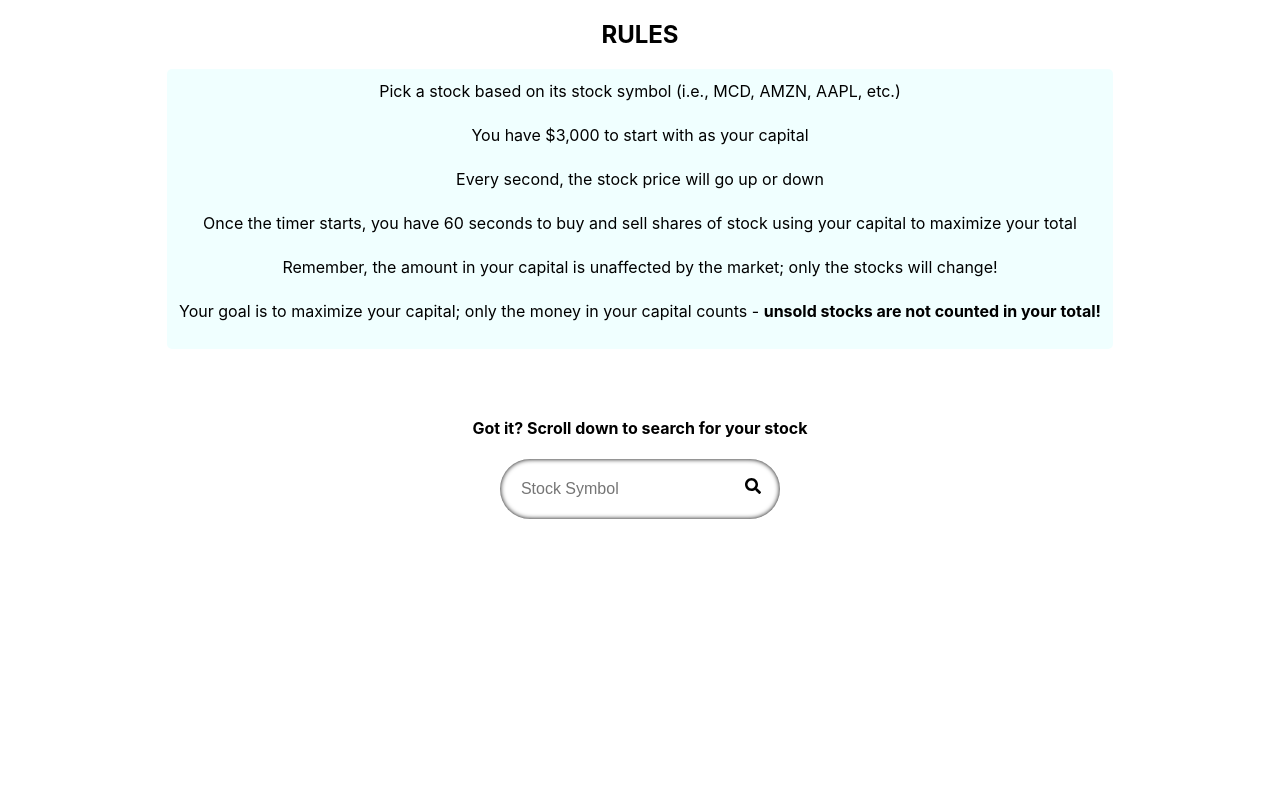
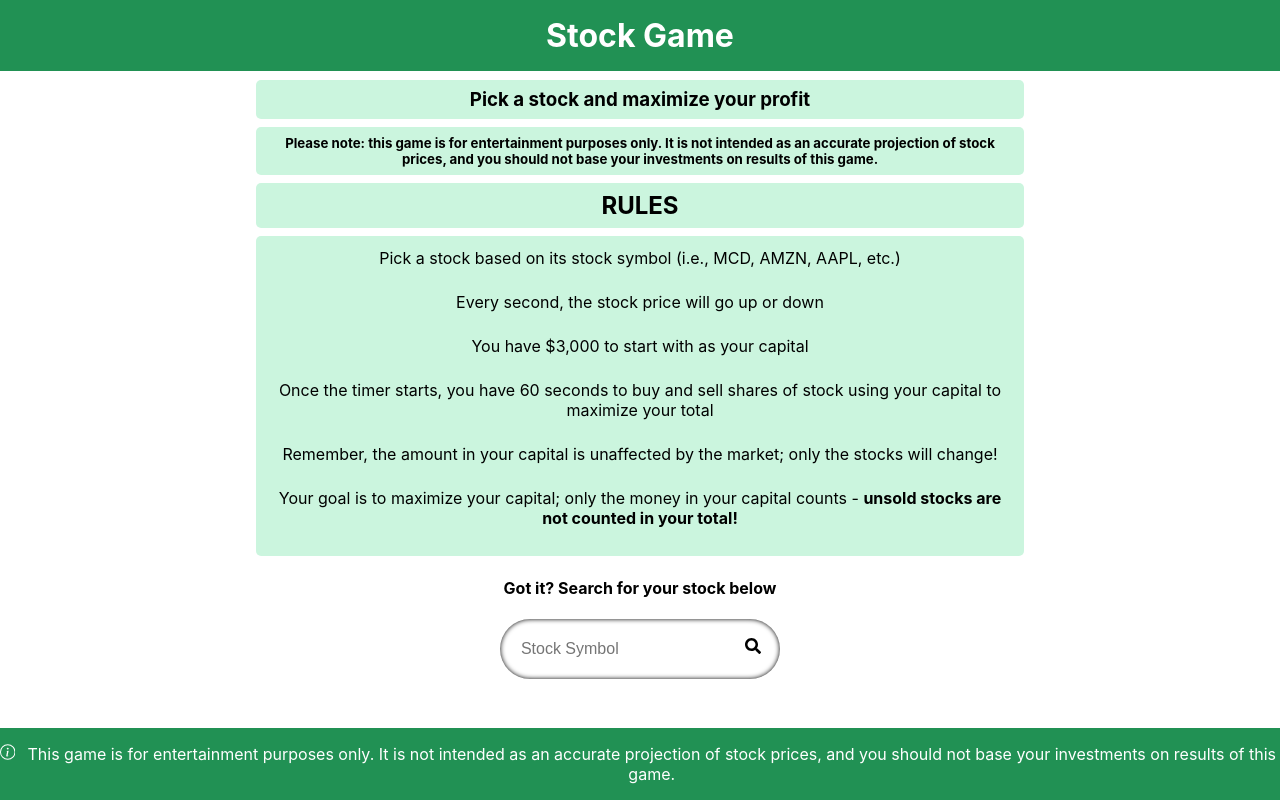
Before and after one commit to SpencePro/React-Stock-Market-Game, a React (Create React App) app: page / in a window 1280 px wide. Built offline with nearby package versions, Linux system fonts and the light colour scheme.

Commit message:
update CSS, add ReadMe

```diff
--- a/src/App.js
+++ b/src/App.js
@@ -3,12 +3,13 @@ import { BrowserRouter as Router, Route, Switch } from 'react-router-dom';
 import { Home } from "./home";
 import { Game } from "./game";
 import { Error } from "./error";
-// import { useGlobalContext } from "./context";
+import { Header, Footer } from "./header-footer";
 
 function App() {
   return (
     <div className="App">
       <Router>
+        <Header />
         <Switch>
           <Route exact path="/">
             <Home />
@@ -20,6 +21,7 @@ function App() {
             <Error />
           </Route>
         </Switch>
+        <Footer />
       </Router>
     </div>
   );
--- a/src/context.js
+++ b/src/context.js
@@ -22,11 +22,11 @@ const AppProvider = ({ children }) => {
     const [sharesOwned, setSharesOwned] = useState(0);
     const numberOfDays = 60;
     const gameStart = useRef(false);
-    // const [gameStart, setGameStart] = useState(false);
     const [timer, setTimer] = useState(numberOfDays);
     const [tradeError, setTradeError] = useState("");
     const plusOrMinus = ["plus", "plus", "minus"];
     const [bestScore, setBestScore] = useState(getLocalStorageScore());
+    const [newHighScore, setNewHighScore] = useState(false);
     const API_KEY = "OeAFFmMliFG5orCUuwAKQ8l4WWFQ67YX"; // default API key for MCD, free to use, no limits, use for testing
 
     const newGame = () => {
@@ -39,7 +39,7 @@ const AppProvider = ({ children }) => {
         setTimer(numberOfDays);
         setTradeError("");
         gameStart.current = false;
-        // setGameStart(false);
+        setNewHighScore(false);
         return;
     }
 
@@ -144,6 +144,7 @@ const AppProvider = ({ children }) => {
                     profit: currentProfit,
                 };
                 setBestScore([newBestScore]);
+                setNewHighScore(true);
             }
             else {
                 const match = bestScore.find(element => element.name === chosenStock);
@@ -159,6 +160,7 @@ const AppProvider = ({ children }) => {
                         const index = bestScore.indexOf(match);
                         bestScore.splice(index, 1, newBestScore);
                         setBestScore([...bestScore]);
+                        setNewHighScore(true);
                     }
                 }
                 else {
@@ -168,6 +170,7 @@ const AppProvider = ({ children }) => {
                         profit: currentProfit,
                     };
                     setBestScore([...bestScore, newBestScore]);
+                    setNewHighScore(true);
                 }
             }
         };
@@ -182,7 +185,7 @@ const AppProvider = ({ children }) => {
 
 
     return (
-        <AppContext.Provider value={{ capital, setCapital, chosenStock, setChosenStock, newGame, currentPrice, setCurrentPrice, dailyPrices, setDailyPrices, sharesOwned, setSharesOwned, timer, setTimer, increaseDecreaseAlgorithm, toggleShares, tradeError, bestScore, days, setDays, gameStart, API_KEY }}>
+        <AppContext.Provider value={{ capital, setCapital, chosenStock, setChosenStock, newGame, currentPrice, setCurrentPrice, dailyPrices, setDailyPrices, sharesOwned, setSharesOwned, timer, setTimer, increaseDecreaseAlgorithm, toggleShares, tradeError, bestScore, days, setDays, gameStart, newHighScore, API_KEY }}>
             {children}
         </AppContext.Provider>
     );
--- a/src/error.js
+++ b/src/error.js
@@ -7,7 +7,7 @@ export const Error = () => {
         <section>
             <div className="error-div">
                 <h2>Oops! This page doesn't exist</h2>
-                <Link to="/" className="btn">Return Home</Link>
+                <Link to="/"><button className="btn">Return Home</button></Link>
             </div>
         </section>
         </>
--- a/src/game.js
+++ b/src/game.js
@@ -4,7 +4,7 @@ import { useGlobalContext } from "./context";
 import { Graph } from "./line-graph";
 
 export const Game = () => {
-    const {chosenStock, capital, currentPrice, sharesOwned, timer, setTimer, increaseDecreaseAlgorithm, toggleShares, tradeError, newGame, bestScore, days, dailyPrices} = useGlobalContext();
+    const {chosenStock, capital, currentPrice, sharesOwned, timer, setTimer, increaseDecreaseAlgorithm, toggleShares, tradeError, newGame, bestScore, days, dailyPrices, newHighScore} = useGlobalContext();
     const countdown = useRef();
 
     useEffect(() => {
@@ -38,32 +38,44 @@ export const Game = () => {
     }
 
     return (
-        <>
+        <div className="game-board">
             <h2>STOCK GAME</h2>
+            <div className="game-stats">
+                <div className="section-1">
                     <h4>Stock: {chosenStock}</h4>
+                    {match ?
+                    <h4>High score for {chosenStock}: ${(match.profit).toFixed(2)} profit</h4>
+                    :
+                    ""}
+                </div>
+                <div className="section-2">
                     <h4>Capital: ${capital.toFixed(2)}</h4>
                     <h4>Current Stock Price: ${currentPrice.toFixed(2)}</h4>
                     <h4>Number of Shares: {sharesOwned}</h4>
                     <h4>Total Stock Value: ${(parseInt(sharesOwned) * parseFloat(currentPrice)).toFixed(2)}</h4>
+                </div>
+                <div className="section-3">
+                    <h4>Time Left: {timer} seconds</h4>
+                    <h4 className={`${capital >= 3000 ? "gain":"loss"}`} >Your {capital >= 3000 ? "profit":"loss"} is: ${(capital - 3000).toFixed(2)}</h4>
                     <div className="stock-controls">
                         <div className={`${timer === 0 ? "buy-stocks-div inactive":"buy-stocks-div"}`}>
-                <button onClick={()=> toggleShares({type:"buy", amount:1})}>BUY</button>
+                            <button className="btn" onClick={()=> toggleShares({type:"buy", amount:1})}>BUY</button>
                         </div>
                         <div className={`${timer === 0 ? "sell-stocks-div inactive":"sell-stocks-div"}`}>
-                <button onClick={()=> toggleShares({type:"sell", amount:1})}>SELL</button>
+                            <button className="btn" onClick={()=> toggleShares({type:"sell", amount:1})}>SELL</button>
                         </div>
-            {tradeError === "" ? "":<p className="trade-error">{tradeError}</p>}
                     </div>
-        <h4>Time Left: {timer} seconds</h4>
-        <h4>Your {capital >= 3000 ? "profit":"loss"} is: ${(capital - 3000).toFixed(2)}</h4>
-        {match ?
-        <h4>High score for {chosenStock}: ${(match.profit).toFixed(2)} profit</h4>
+                    {tradeError === "" ? "":<p className="trade-error loss">{tradeError}</p>}
+                </div>
+            </div>
+            {timer === 0 ?
+            <Link to="/" className="reset-link"><button className="btn" onClick={newGame}>NEW GAME</button></Link>
+            :""}
+            {newHighScore ?
+            <h4 className="gain high-score">New High Score for {chosenStock}: ${(match.profit).toFixed(2)} profit!</h4>
             :
             ""}
-        {timer === 0 ?
-        <Link to="/"><button className="start-btn" onClick={newGame}>NEW GAME</button></Link>
-        :""}
             <Graph />
-        </>
+        </div>
     )
 }
--- /dev/null
+++ b/src/header-footer.js
@@ -0,0 +1,27 @@
+import React from "react";
+import { Link } from 'react-router-dom';
+import { useGlobalContext } from "./context";
+import { BsInfoCircle } from "react-icons/bs";
+
+export const Header = () => {
+    const {newGame} = useGlobalContext();
+
+    return (
+        <>
+        <div className="header">
+            <h1><Link to="/" onClick={newGame}>Stock Game</Link></h1>
+        </div>
+        </>
+    )
+}
+
+export const Footer = () => {
+    return (
+        <>
+        <footer className="footer">
+            <BsInfoCircle />
+            <p className="disclaimer">This game is for entertainment purposes only. It is not intended as an accurate projection of stock prices, and you should not base your investments on results of this game.</p>
+        </footer>
+        </>
+    )
+}
--- a/src/home.js
+++ b/src/home.js
@@ -10,29 +10,28 @@ export const Home = () => {
     return (
         <>
         <div className="home-div">
+            <h3>Pick a stock and maximize your profit</h3>
+            <h5>Please note: this game is for entertainment purposes only. It is not intended as an accurate projection of stock prices, and you should not base your investments on results of this game.</h5>
         <header>
             <h2 className="rules-title">RULES</h2>
             <div className="rules-div">
             <ul>
                 <li>Pick a stock based on its stock symbol (i.e., MCD, AMZN, AAPL, etc.)</li>
+                <li>Every second, the stock price will go up or down</li>
                 <li>You have $3,000 to start with as your capital</li>
-                <li>Every second, the stock price will go up or down</li>
                 <li>Once the timer starts, you have 60 seconds to buy and sell shares of stock using your capital to maximize your total</li>
                 <li>Remember, the amount in your capital is unaffected by the market; only the stocks will change!</li>
                 <li>Your goal is to maximize your capital; only the money in your capital counts - <b>unsold stocks are not counted in your total!</b></li>
             </ul>
             </div>
-            <h4>Got it? Scroll down to search for your stock</h4>
+            <h4>Got it? Search for your stock below</h4>
         </header>
-        {/* scroll down to reveal form */}
-        <div className="stock-form hidden">
+        <div className="stock-form">
             <StockLookupForm />
         </div>
-        {/* start button will appear once user selects stock */}
         {chosenStock !== "" ?
-        <div className="stock">
-            <h4>Press start to begin the game!</h4>
-            <Link to="/game"><button className="start-btn">START</button></Link>
+        <div className="game-start">
+            <Link to="/game"><button className="btn start-btn">START</button></Link>
         </div>
         :
         ""}
--- a/src/index.css
+++ b/src/index.css
@@ -1,5 +1,6 @@
 body {
   margin: 0;
+  height: 100vh;
   font-family: -apple-system, BlinkMacSystemFont, 'Segoe UI', 'Roboto', 'Oxygen',
     'Ubuntu', 'Cantarell', 'Fira Sans', 'Droid Sans', 'Helvetica Neue',
     sans-serif;
@@ -11,15 +12,23 @@ code {
   font-family: source-code-pro, Menlo, Monaco, Consolas, 'Courier New',
     monospace;
 }
+
 header {
   display: flex;
   flex-direction: column;
   justify-content: center;
 }
 
-/* .hidden {
-  display: none;
-} */
+.App {
+  height: 100vh;
+  display: flex;
+  flex-direction: column;
+  justify-content: space-between;
+}
+
+.btn:hover {
+  filter: brightness(0.95);
+}
 
 .inactive {
   opacity: 0.5;
@@ -29,26 +38,71 @@ header {
   pointer-events: none;
 }
 
+/* Header */
+
+h1 {
+  margin-top: 0;
+  margin-bottom: 0;
+  padding-top: 1rem;
+  padding-bottom: 1rem;
+}
+
+.header {
+  height: fit-content;
+  background-color: #219154;
+  color: white;
+}
+
+.header a {
+  text-decoration: none;
+  color: white;
+}
+
+.header a:hover {
+  filter: brightness(0.9);
+}
+
 /* Rules */
 
-.rules-title{
-
+.home-div {
+  width: 60%;
+  margin-left: auto;
+  margin-right: auto;
+  margin-bottom: 3rem;
 }
 
-.rules-div {
+.home-div h5, .home-div h3 {
   margin-left: auto;
   margin-right: auto;
+  margin-top: 0.5rem;
+  margin-bottom: 0.5rem;
+  padding: 0.5rem;
+  border-radius: 5px;
+  background-color: #cbf5de;
+}
+
+header h2 {
+  padding: 0.5rem;
+  border-radius: 5px;
+  background-color: #cbf5de;
+}
+
+.home-div h5, header h2 {
+  margin-top: 0.5rem;
+  margin-bottom: 0.5rem;
+}
+
+.home-div h5 {
+  margin-bottom: 0;
 }
 
 ul {
-  width: fit-content;
   margin: auto;
-  margin-bottom: 3rem;
   list-style: none;
   padding-left: 0;
   padding: 0.5rem;
   border-radius: 5px;
-  background-color: azure;
+  background-color: #cbf5de;
 }
 
 ul li {
@@ -66,7 +120,7 @@ input {
 .search-btn {
   border: none;
   background-color: white;
-  font-size: 1rem;
+  font-size: medium;
   margin-left: 0.2rem;
 }
 
@@ -78,17 +132,113 @@ input {
   box-shadow: inset 0px 0px 5px;
 }
 
+.search-icon {
+  font-size: medium;
+  transition-property: font-size;
+  transition-duration: 0.3s;
+}
+
+.search-icon:hover {
+  font-size: large;
+}
+
+.btn {
+  padding: 0.5rem;
+  border-radius: 5px;
+  border: 1px solid lightblue;
+  background-color: aliceblue;
+  color: #6a6c9c;
+}
+
+.game-start, .stock-info {
+  margin-top: 1rem;
+  margin-bottom: 1rem;
+  padding: 0.5rem;
+  border-radius: 5px;
+  background-color: #cbf5de;
+}
+
+.game-start h4, .stock-info h4 {
+  margin-top: 0rem;
+  margin-bottom: 0.5rem;
+}
+
 /* Graph */
 
 canvas {
-  /* margin-left: 5rem;
-  margin-right: 5rem;
-  overflow: hidden; */
   max-width: fit-content;
 }
 
+.game-board {
+  display: flex;
+  margin: 2rem;
+  flex-direction: column;
+}
+
+.game-board h2 {
+  margin-top: 0;
+}
+
+.game-stats {
+  display: flex;
+  margin: 2rem;
+  margin-bottom: 0;
+  margin-top: 0;
+  justify-content: space-evenly;
+}
+
+.game-stats h4 {
+  margin-top: 0.5rem;
+  margin-bottom: 0.5rem;
+}
+
+.section-1, .section-2, .section-3 {
+  padding: 0.5rem;
+  border-radius: 5px;
+  background-color: #cbf5de;
+}
+
+.loss {
+  color: red;
+}
+
+.gain {
+  color: green;
+}
+
 .chart-div {
-  margin-left: 5rem;
-  margin-right: 5rem;
-  overflow: hidden;
+  margin-left: 10rem;
+  margin-right: 10rem;
+  margin-top: 0;
+  margin-bottom: 2rem;
 }
+
+.reset-link {
+  width: fit-content;
+  margin: auto;
+  margin-top: 0.5rem;
+  margin-bottom: 1rem;
+}
+
+.stock-controls {
+  display: flex;
+  justify-content: space-evenly;
+}
+
+/* footer */
+
+footer {
+  height: fit-content;
+  background-color: #219154;
+  color: white;
+}
+
+.footer {
+  display: flex;
+  align-items: baseline;
+  justify-content: center;
+}
+
+.footer p {
+  margin-left: 0.5rem;
+}
```
Also changed, not shown: src/forms.js (+1 -18 lines), src/line-graph.js (+17 -3 lines), 1 other file (tests, documents, lock files or other folders). Lines whose indentation alone changed are shown as unchanged.
